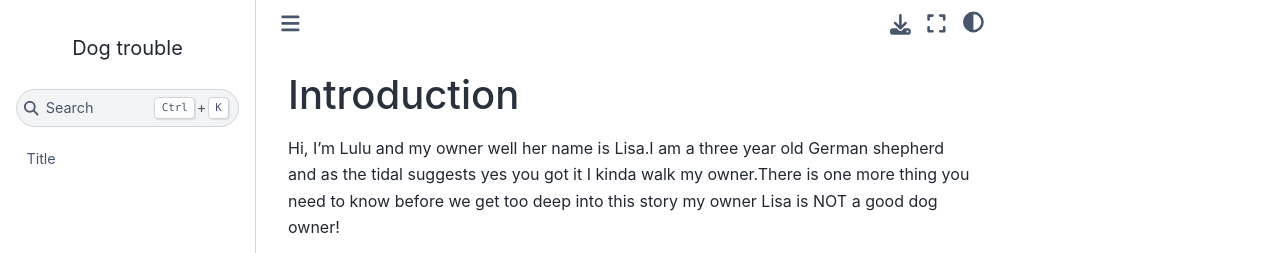
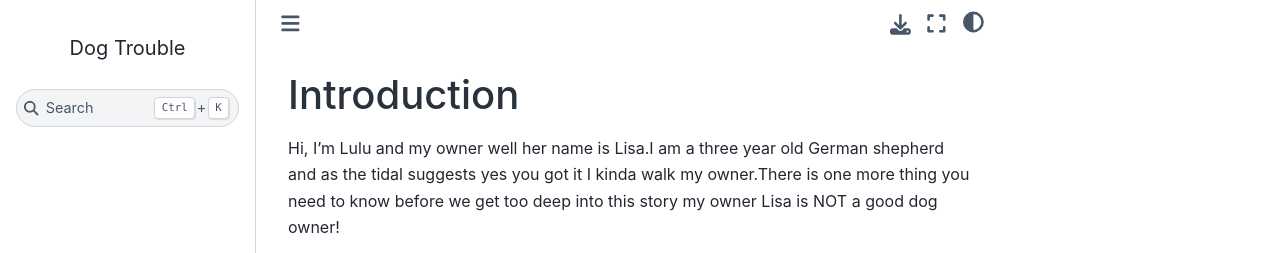
Before and after one commit to dog-trouble-books/lulu-books, a Jupyter Book: the page built from lulu2.md, in a window 1280 px wide. Shown: the top 253 px of the page. Built offline with Jupyter Book 1.0.4 settings and Sphinx 7.4.7 and the Sphinx Book theme 1.1.4, drawn with Linux system fonts in a browser that asks for light colours; part of the change alters nothing that is shown.

Commit message:
Hide default page in left nav bar

```diff
--- a/_config.yml
+++ b/_config.yml
@@ -1,6 +1,9 @@
 # Book settings
-title: Dog trouble
+title: Dog Trouble
 author: Dexter
+
+html:
+  home_page_in_navbar: false
 
 latex:
   latex_documents:
```
